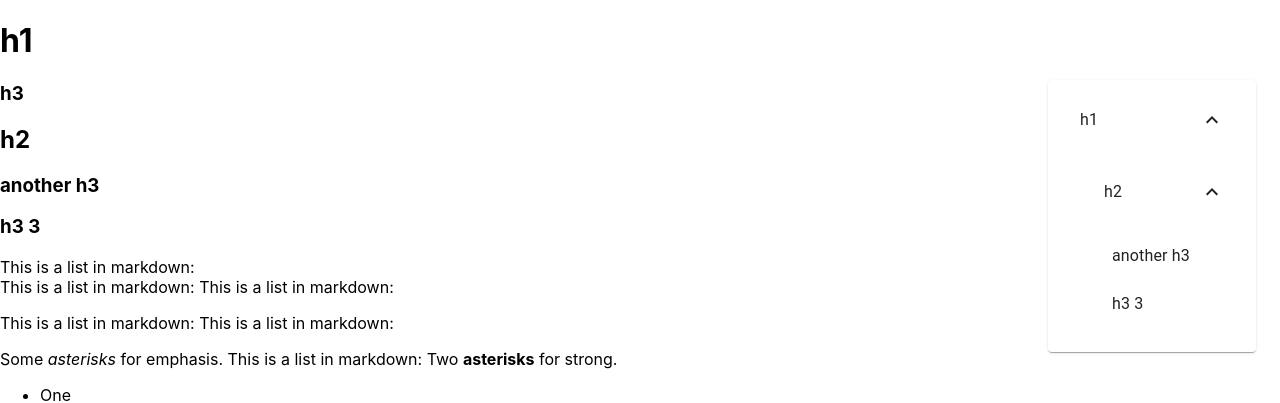
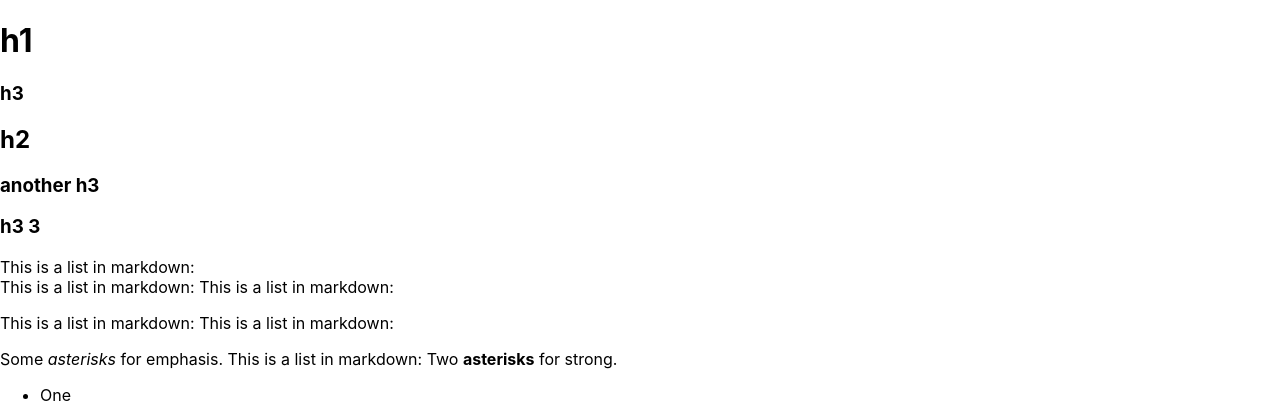
Before and after one commit to CharlieZhuo/BlogV2, a Next.js app: page /posts/my-mdx-page in a window 1280 px wide. Shown: the top 403 px of the page. Built offline with nearby package versions, Linux system fonts and the light colour scheme.

Commit message:
Refactor:group components into folder

```diff
--- a/components/darkModeSwitch.tsx
+++ b/components/header/darkModeSwitch.tsx
@@ -1,7 +1,7 @@
 import ToggleButton from "@mui/material/ToggleButton";
 import ToggleButtonGroup from "@mui/material/ToggleButtonGroup";
 import { useContext } from "react";
-import { DarkModeContext } from "./muiThemeProvider";
+import { DarkModeContext } from "../muiThemeProvider";
 import LightModeIcon from "@mui/icons-material/LightMode";
 import DarkModeIcon from "@mui/icons-material/DarkMode";
 import HdrAutoIcon from "@mui/icons-material/HdrAuto";
--- a/components/headerBar.tsx
+++ b/components/header/headerBar.tsx
@@ -22,7 +22,7 @@ import SearchBox from "./searchBox";
 import DarkModeSwitch from "./darkModeSwitch";
 import Link from "next/link";
 import Card from "@mui/material/Card";
-import { DarkModeContext } from "./muiThemeProvider";
+import { DarkModeContext } from "../muiThemeProvider";
 
 export const navItems = [
   { name: "Blogs", icon: <ArticleIcon />, link: "/blogs" },
--- a/components/mdxComponents/mdxWrapper.tsx
+++ b/components/mdxComponents/mdxWrapper.tsx
@@ -1,7 +1,8 @@
-import HeaderBar from "../headerBar";
+import HeaderBar from "../header/headerBar";
 import Paper from "@mui/material/Paper";
 import Container from "@mui/material/Container";
 import React from "react";
+import Footer from "../footer";
 
 export default function MdxWrapper({ children }) {
   return (
@@ -11,6 +12,7 @@ export default function MdxWrapper({ children }) {
         <Container sx={{ paddingBlockStart: "4rem" }} maxWidth="md">
           {children}
         </Container>
+        <Footer></Footer>
       </Paper>
     </>
   );
--- a/components/tableOfContent.tsx
+++ /dev/null
@@ -1,187 +0,0 @@
-import Paper from "@mui/material/Paper";
-import List from "@mui/material/List";
-import Popover from "@mui/material/Popover";
-import Fab from "@mui/material/Fab";
-import TocIcon from "@mui/icons-material/Toc";
-
-import { useEffect, useState } from "react";
-import TocListItem from "./tocListItem";
-import Container from "@mui/material/Container";
-export type TOCConfig = {
-  H1?: true;
-  H2?: true;
-  H3?: true;
-  H4?: true;
-  H5?: true;
-  H6?: true;
-};
-
-export type headingTreeNode = {
-  id: string;
-  title: string;
-  type: string;
-  children?: headingTreeNode[];
-};
-
-export default function TableOfContent(config: TOCConfig) {
-  const getHeadingTreeRoot = (headingArray: Element[]) => {
-    const rootNode: headingTreeNode = {
-      id: "",
-      title: "",
-      type: "root",
-      children: [],
-    };
-
-    const rootHeadingElement = getSmallestHeadingElement(config);
-
-    for (let i = 0; i !== headingArray.length; ++i) {
-      let current = headingArray[i];
-      let searchResult = SearchTree(rootNode, (node) =>
-        IsValidParentElement(node.type, current.nodeName, rootHeadingElement)
-      );
-      if (searchResult) {
-        searchResult.children.push({
-          id: current.id,
-          title: current.textContent,
-          type: current.nodeName,
-          children: [],
-        });
-      } else {
-        //discard this node
-      }
-    }
-
-    // headingArray.forEach((heading, index) => {
-    //   const { textContent: title, id } = heading;
-    //   if (heading.nodeName === "H2") {
-    //     nestedHeadings.push({ id, title, items: [] });
-    //   } else if (heading.nodeName === "H3" && nestedHeadings.length > 0) {
-    //     nestedHeadings[nestedHeadings.length - 1].items.push({
-    //       id,
-    //       title,
-    //     });
-    //   }
-    // });
-
-    return rootNode;
-  };
-  const useHeadingsData = () => {
-    const [headingTree, setHeadingTree] = useState<headingTreeNode>();
-
-    useEffect(() => {
-      //generate seletorString for h1-h6 present in config
-      let seletorString = "";
-      for (const key in config) {
-        seletorString = seletorString.concat(`${key},`);
-      }
-      seletorString = seletorString.substring(0, seletorString.length - 1);
-
-      const headingsArray = Array.from(
-        document.querySelectorAll(seletorString)
-      );
-
-      const rootNode = getHeadingTreeRoot(headingsArray);
-      setHeadingTree(rootNode);
-    }, []);
-
-    return headingTree;
-  };
-
-  const tree = useHeadingsData();
-
-  const list = (
-    <Paper>
-      <List>
-        {tree?.children.map((child) => (
-          <TocListItem key={child.id} node={child} />
-        ))}
-      </List>
-    </Paper>
-  );
-
-  const [popOpen, setPopOpen] = useState(false);
-
-  const handleClick = () => {
-    setPopOpen(!popOpen);
-  };
-
-  const handleClose = () => {
-    setPopOpen(null);
-  };
-  return (
-    <>
-      <Fab
-        color="default"
-        aria-label="add"
-        sx={{
-          display: { lg: "none" },
-          position: "fixed",
-          left: "80vw",
-          bottom: "10vh",
-        }}
-        onClick={handleClick}
-      >
-        <TocIcon />
-      </Fab>
-      <Popover
-        open={popOpen}
-        onClose={handleClose}
-        sx={{
-          display: { lg: "none" },
-          position: "fixed",
-          right: "20vw",
-          top: "0rem",
-          height: "60vh",
-        }}
-      >
-        {list}
-      </Popover>
-      <Container
-        sx={{
-          display: { xs: "none", lg: "block" },
-          position: "fixed",
-          right: "0rem",
-          top: "10vh",
-          width: "20vw",
-        }}
-      >
-        {list}
-      </Container>
-    </>
-  );
-}
-
-//find heading element of most signaficance eg: h1 in [h1,h2,h3], h2 in[h2,h5,h6]
-function getSmallestHeadingElement(config: TOCConfig) {
-  return Object.keys(config).reduce((prev, curr) => {
-    let previndex = Number.parseInt(prev[prev.search(/\d/)]);
-    let currindex = Number.parseInt(curr[curr.search(/\d/)]);
-    return previndex < currindex ? prev : curr;
-  });
-}
-function IsValidParentElement(
-  parent: string,
-  child: string,
-  RootHeadingElement: string
-) {
-  if (parent === "root" && child === RootHeadingElement) return true;
-  else {
-    let parentIndex = Number.parseInt(parent[parent.search(/\d/)]);
-    let childIndex = Number.parseInt(child[child.search(/\d/)]);
-    return parentIndex === childIndex - 1;
-  }
-}
-
-function SearchTree(
-  rootNode: headingTreeNode,
-  predicate: (node: headingTreeNode) => boolean
-): headingTreeNode | null {
-  if (rootNode.children?.length > 0) {
-    for (const child of rootNode.children) {
-      let result = SearchTree(child, predicate);
-      if (result) return result;
-    }
-  }
-  if (predicate(rootNode)) return rootNode;
-  else return null;
-}
--- a/components/tocListItem.tsx
+++ /dev/null
@@ -1,46 +0,0 @@
-import { headingTreeNode } from "./tableOfContent";
-import ListItem from "@mui/material/ListItem";
-import List from "@mui/material/List";
-import ListItemButton from "@mui/material/ListItemButton";
-import ListItemText from "@mui/material/ListItemText";
-import Collapse from "@mui/material/Collapse";
-import { useState } from "react";
-import ExpandMore from "@mui/icons-material/ExpandMore";
-import ExpandLess from "@mui/icons-material/ExpandLess";
-
-export default function TocListItem({ node }: { node: headingTreeNode }) {
-  const [expandChildren, setExpandChildren] = useState(true);
-  let item;
-  if (node?.children?.length > 0)
-    item = (
-      <>
-        <ListItem>
-          <ListItemButton component="a" href={`#${node.id}`}>
-            <ListItemText primary={node.title} />
-          </ListItemButton>
-          <ListItemButton
-            onClick={() => setExpandChildren(!expandChildren)}
-            sx={{ flexGrow: "0" }}
-          >
-            {expandChildren ? <ExpandLess /> : <ExpandMore />}
-          </ListItemButton>
-        </ListItem>
-
-        <Collapse in={expandChildren}>
-          <List sx={{ paddingInlineStart: "1.5rem" }}>
-            {node.children.map((child) => (
-              <TocListItem key={child.id} node={child}></TocListItem>
-            ))}
-          </List>
-        </Collapse>
-      </>
-    );
-  else
-    item = (
-      <ListItemButton component="a" href={`#${node.id}`}>
-        <ListItemText primary={node.title} />
-      </ListItemButton>
-    );
-
-  return item;
-}
```
Also changed, not shown: components/mdxComponents/mdxImage.tsx (added, +23 -0 lines), components/header/searchBox.tsx (renamed from components/searchBox.tsx), components/header/userAvatar.tsx (renamed from components/userAvatar.tsx), components/mdxComponents/blockQuote.tsx (renamed from components/blockQuote.tsx).
